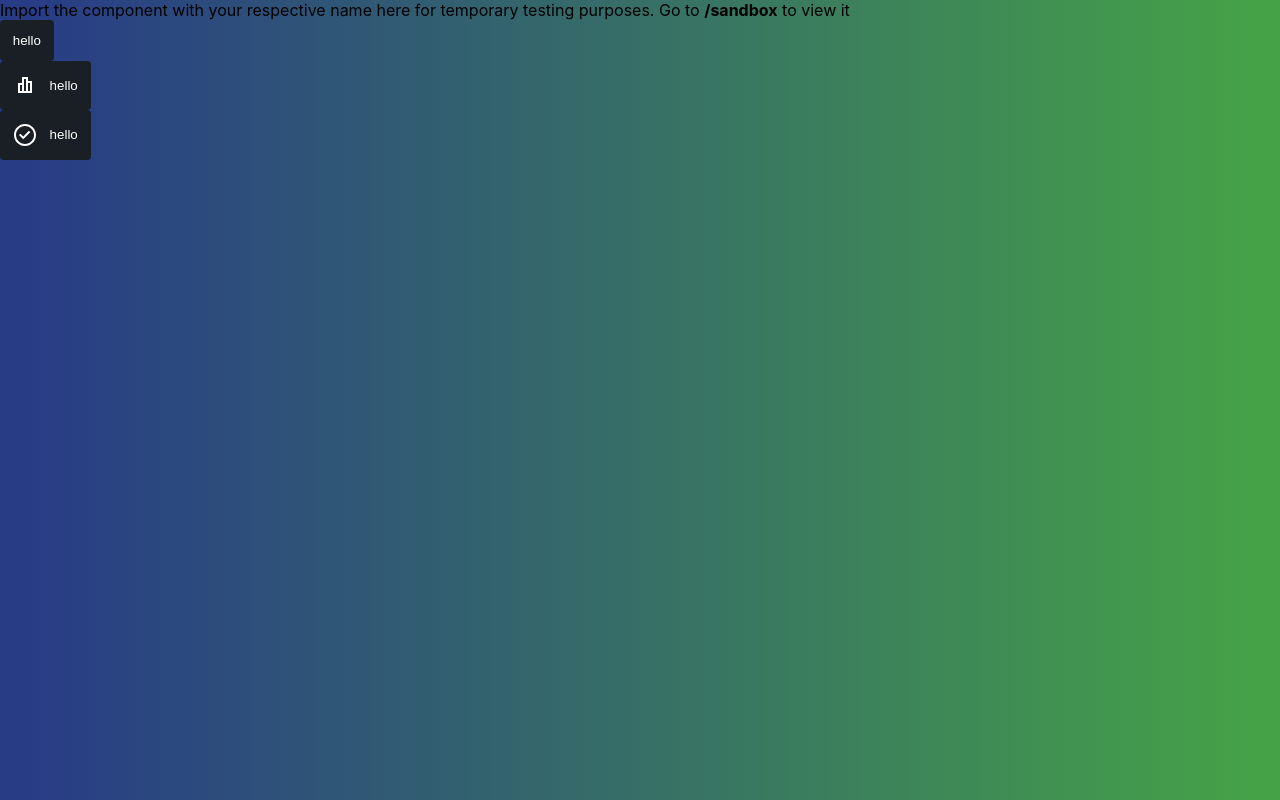
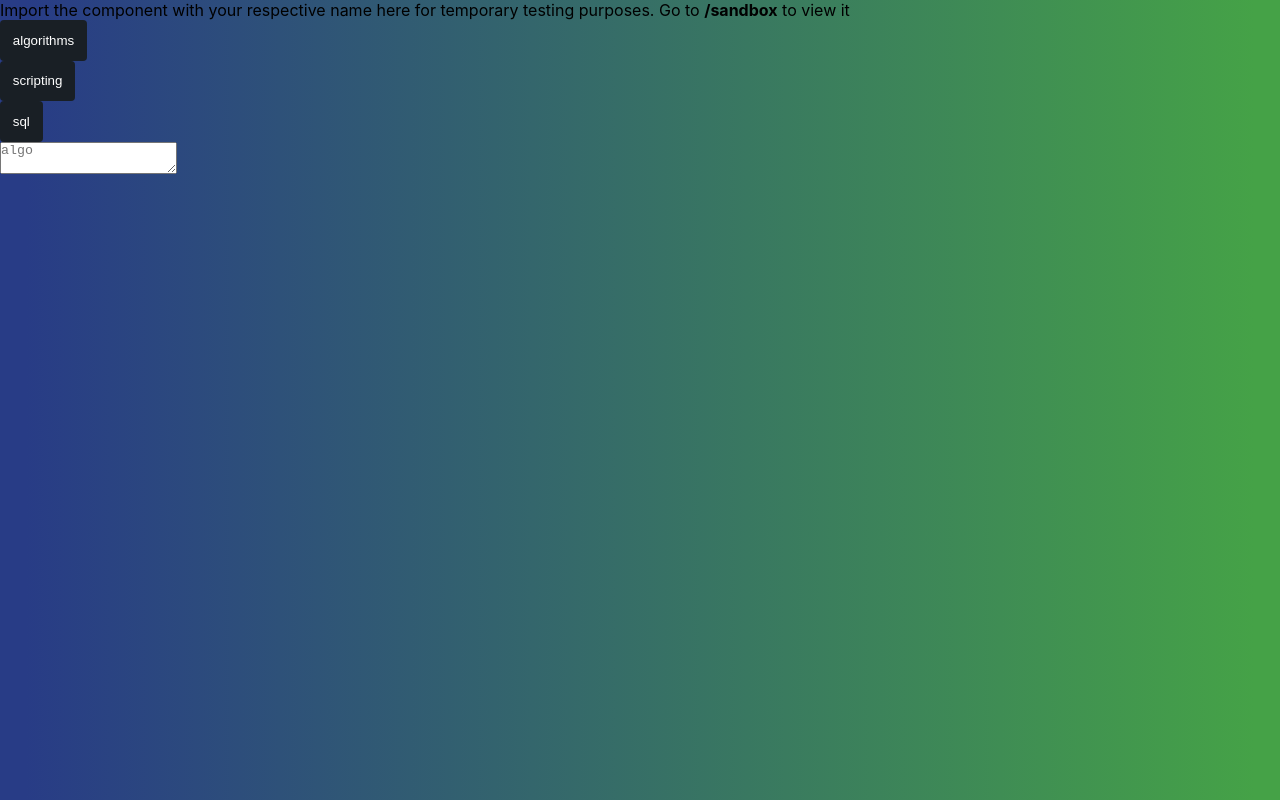
Before and after one commit to gdscashesi/ashesi-hackers-league, a React (Create React App) app: page /sandbox in a window 1280 px wide. Built offline with nearby package versions, Linux system fonts and the light colour scheme; a web font is replaced by a local one.

Commit message:
create toggle text area functionality (#36)
* create toggle text area functionality

```diff
--- a/src/components/button/Button.js
+++ b/src/components/button/Button.js
@@ -4,9 +4,13 @@ import { Link } from "react-router-dom";
 // styles
 import buttonStyles from "./button.module.scss";
 
-const Button = ({ icon, text, to, styles }) => {
+const Button = ({ icon, text, to, styles, onClick }) => {
 	return (
-    <button className={buttonStyles.button} style={{ ...styles }}>
+		<button
+			className={buttonStyles.button}
+			style={{ ...styles }}
+			onClick={onClick ? onClick : null}
+		>
 			{to ? (
 				<Link to={to}>
 					{icon ?? ""} {text}
--- /dev/null
+++ b/src/components/mini_side_nav/MiniSideNav.js
@@ -0,0 +1,47 @@
+//libraries
+import React, { useState } from "react";
+
+//components
+import Button from "components/button/Button";
+
+const MiniSideNav = () => {
+	const [current, setCurrent] = useState("algorithms");
+
+	const handleClick = (e) => {
+		setCurrent(e.target.innerText);
+	};
+
+	const AlgorithmsTextArea = () => {
+		return <textarea name="algorithms" placeholder="algo"></textarea>;
+	};
+	const ScriptingTextArea = () => {
+		return <textarea name="scripting" placeholder="scripting"></textarea>;
+	};
+	const SqlTextArea = () => {
+		return <textarea name="sql" placeholder="sql"></textarea>;
+	};
+
+	const questionTypes = ["algorithms", "scripting", "sql"];
+	const questionTypeComponents = {
+		algorithms: <AlgorithmsTextArea />,
+		scripting: <ScriptingTextArea />,
+		sql: <SqlTextArea />,
+	};
+
+	return (
+		<div>
+			{questionTypes.map((category) => {
+				return (
+					<Button
+						key={category}
+						text={category}
+						onClick={handleClick}
+					></Button>
+				);
+			})}
+			{questionTypeComponents[current]}
+		</div>
+	);
+};
+
+export default MiniSideNav;
--- /dev/null
+++ b/src/components/mini_side_nav/mini-sidenav.module.scss
@@ -0,0 +1,3 @@
+.hide {
+    display: none;
+}
--- a/src/pages/sandbox/Sandbox.js
+++ b/src/pages/sandbox/Sandbox.js
@@ -1,13 +1,13 @@
-import Simon from "./simon/Simon";
+import Oheneba from "./oheneba/Oheneba";
 
 const Sandbox = () => {
-  return (
-    <div>
-      Import the component with your respective name here for temporary testing
-      purposes. Go to <strong>/sandbox</strong> to view it
-      <Simon />
-    </div>
-  );
+	return (
+		<div>
+			Import the component with your respective name here for temporary
+			testing purposes. Go to <strong>/sandbox</strong> to view it
+			<Oheneba />
+		</div>
+	);
 };
 
 export default Sandbox;
--- a/src/pages/sandbox/oheneba/Oheneba.js
+++ b/src/pages/sandbox/oheneba/Oheneba.js
@@ -1,5 +1,7 @@
+import MiniSideNav from "components/mini_side_nav/MiniSideNav";
+
 const Oheneba = () => {
-	return <div>Oheneba</div>;
+	return <MiniSideNav />;
 };
 
 export default Oheneba;
```
Lines whose indentation alone changed are shown as unchanged.
